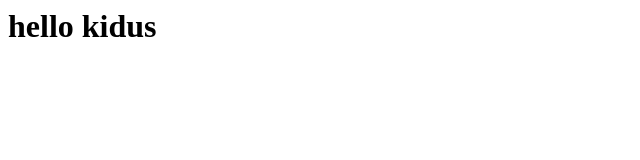
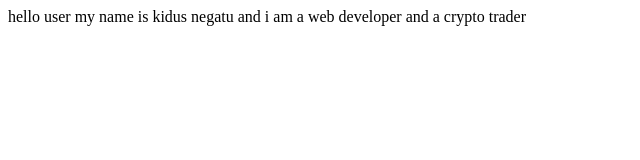
Before and after one commit to kidus899/practice, a plain HTML site: page index.html in a window 1280 px wide. Shown: the whole page, without its empty margins (0-640 px from the left). Drawn offline with Linux system fonts and the light colour scheme.

Commit message:
Update index.html

```diff
--- a/index.html
+++ b/index.html
@@ -1 +1 @@
-<h1>hello kidus</h1>
+<p>hello user my name is kidus negatu and i am a web developer and a crypto trader</p>
```
